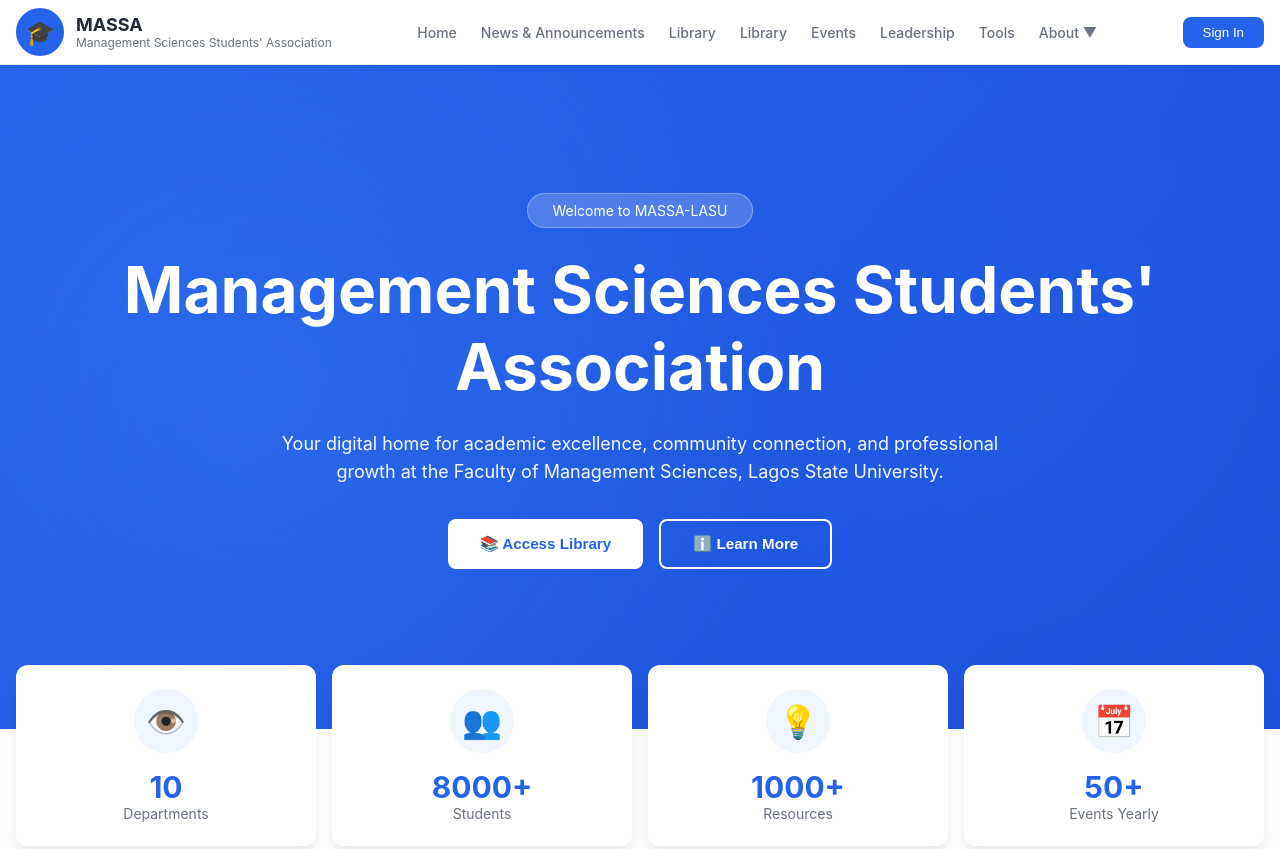
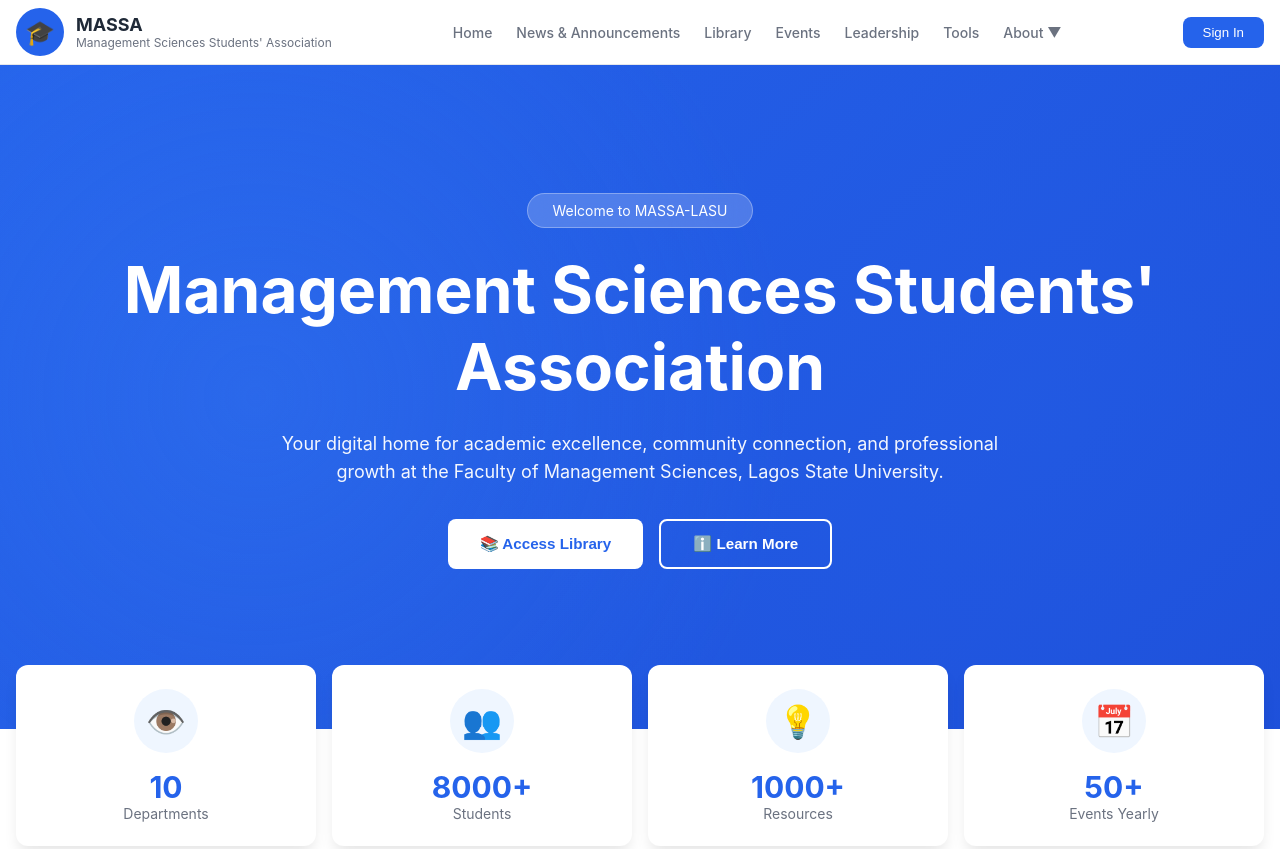
Before and after one commit to lord-saviord1/MASSA-LASU-, a plain HTML site: page index.html in a window 1280 px wide. Shown: the top 849 px of the page. Drawn offline with Linux system fonts and the light colour scheme.

Commit message:
Remove duplicate Library navigation link

```diff
--- a/index.html
+++ b/index.html
@@ -1411,7 +1411,6 @@
             <div class="nav-links">
                 <a onclick="navigateTo('home')">Home</a>
                 <a onclick="navigateTo('news')">News & Announcements</a>
-                <a onclick="navigateTo('library')">Library</a>
                 <a href="library.html">Library</a>
                 <a onclick="navigateTo('events')">Events</a>
                 <a onclick="navigateTo('leadership')">Leadership</a>
@@ -1428,7 +1427,6 @@
         <div class="mobile-menu" id="mobileMenu">
             <a onclick="navigateTo('home')">Home</a>
             <a onclick="navigateTo('news')">News & Announcements</a>
-            <a onclick="navigateTo('library')">Library</a>
             <a href="library.html">Library</a>
             <a onclick="navigateTo('events')">Events</a>
             <a onclick="navigateTo('leadership')">Leadership</a>
```
